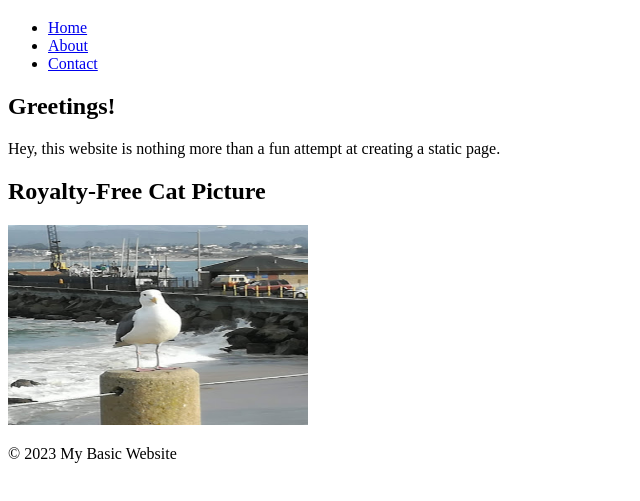
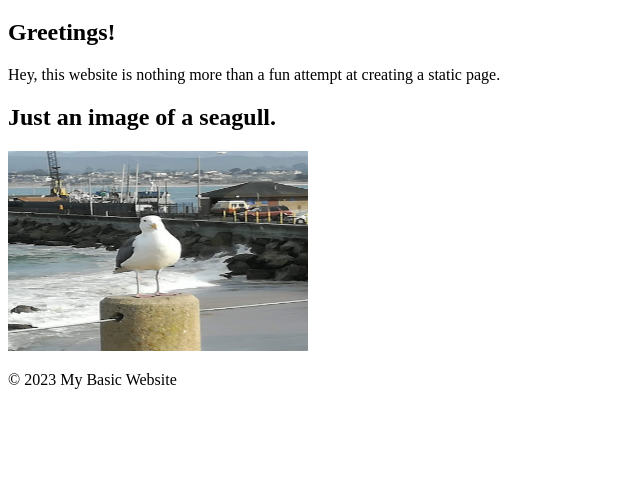
Before and after one commit to Kylermeister/Kylermeister.github.io, a plain HTML site: page index.html in a window 1280 px wide. Shown: the part 61-562 px from the top of the page, without its empty margins (0-640 px from the left). Drawn offline with Linux system fonts and the light colour scheme.

Commit message:
Update index.html

```diff
--- a/index.html
+++ b/index.html
@@ -9,14 +9,6 @@
         <h1>Welcome to My Website</h1>
     </header>
 
-    <nav>
-        <ul>
-            <li><a href="#">Home</a></li>
-            <li><a href="#">About</a></li>
-            <li><a href="#">Contact</a></li>
-        </ul>
-    </nav>
-
     <main>
         <section>
             <h2>Greetings!</h2>
@@ -24,7 +16,7 @@
         </section>
 
         <section>
-            <h2>Royalty-Free Cat Picture</h2>
+            <h2>Just an image of a seagull.</h2>
             <img src="seagull.jpg" alt="Have a good day" width="300" height="200">
         </section>
     </main>
```
